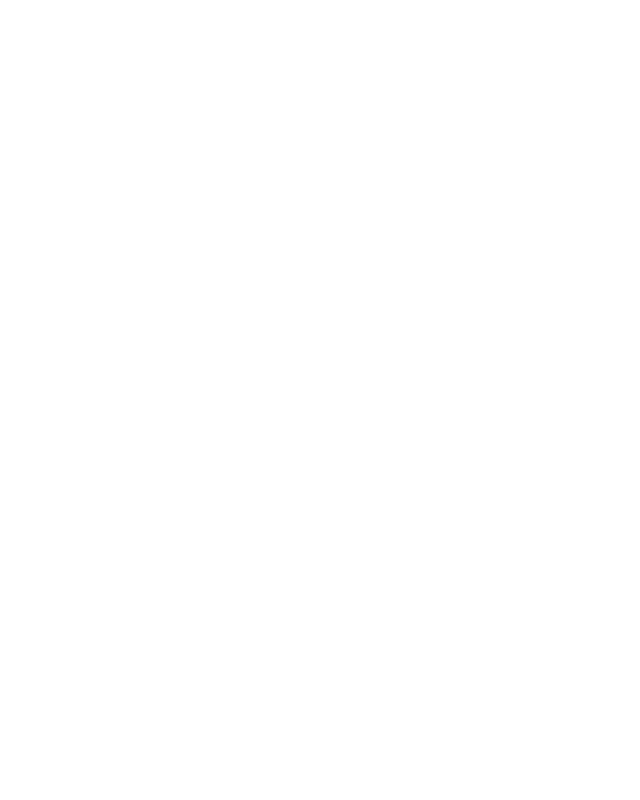
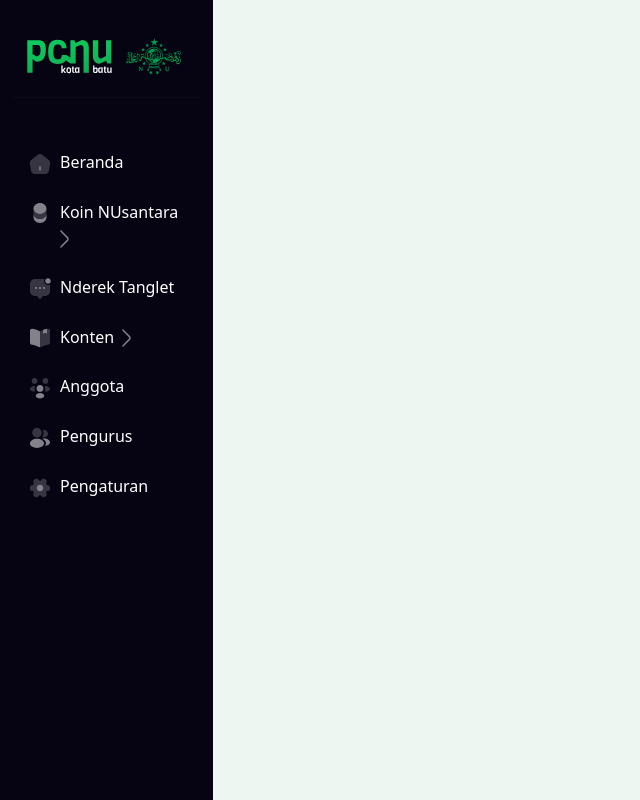
Before and after one commit to zalfaa22/NuBatu, a React (Create React App) app: page / in a window 1280 px wide. Before the commit this address had no page. Shown: the whole page, without its empty margins (0-640 px from the left). Built offline with nearby package versions, Linux system fonts and the light colour scheme.

Commit message:
add beranda

```diff
--- a/src/App.js
+++ b/src/App.js
@@ -2,6 +2,7 @@
 import { Route, Routes } from "react-router-dom";
 import Berita from "./pages/berita";
 import login from "./pages/login";
+import Beranda from "./pages/beranda";
 import "bootstrap-icons/font/bootstrap-icons.css"
 
 
@@ -10,6 +11,7 @@
     <div className="App">
       <Routes>
         <Route path="/login" Component={login} />
+        <Route path="/" Component={Beranda} />
         <Route path="/berita" Component={Berita} />
       </Routes>
     </div>
--- /dev/null
+++ b/src/pages/beranda.js
@@ -0,0 +1,39 @@
+import React, { useState } from "react";
+import Sidebar from "../components/sidebar";
+import Nav from "../components/nav";
+import Button from "react-bootstrap/Button";
+
+export default function Beranda() {
+  const [toggle, setToggle] = useState(true);
+  const Toggle = () => {
+    setToggle(!toggle);
+  };
+
+  return (
+    <div className="container-fluid bg-secondary min-vh-100">
+      <div className="row">
+        {/* Sidebar */}
+        {toggle && (
+          <div
+            className="sidebar col-md-2 vh-100 position-fixed" style={{ backgroundColor: "#060313" }}>
+            <Sidebar />
+          </div>
+        )}
+
+        {/* Empty column for spacing when the sidebar is not visible */}
+        {toggle && <div className="col-md-2"></div>}
+
+        {/* Main content column */}
+        <div
+          className={`col p-0 vh-100 ${
+            toggle ? "offset-md-2 col-md-10" : "col-md-12"
+          }`}
+          style={{ backgroundColor: "#EDF6F0" }}
+        >
+          <Nav Toggle={Toggle} />
+          {/* taruh content di si */}
+        </div>
+      </div>
+    </div>
+  );
+}
```
